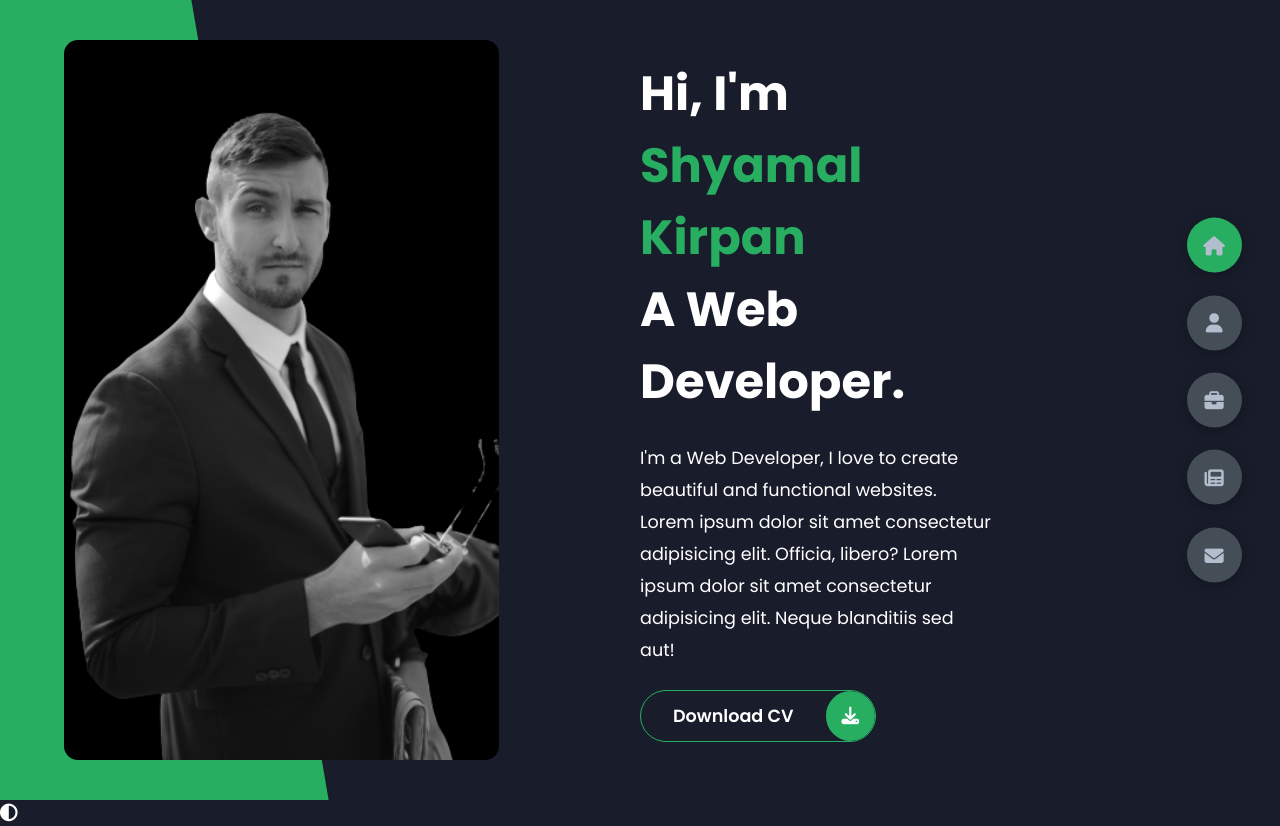
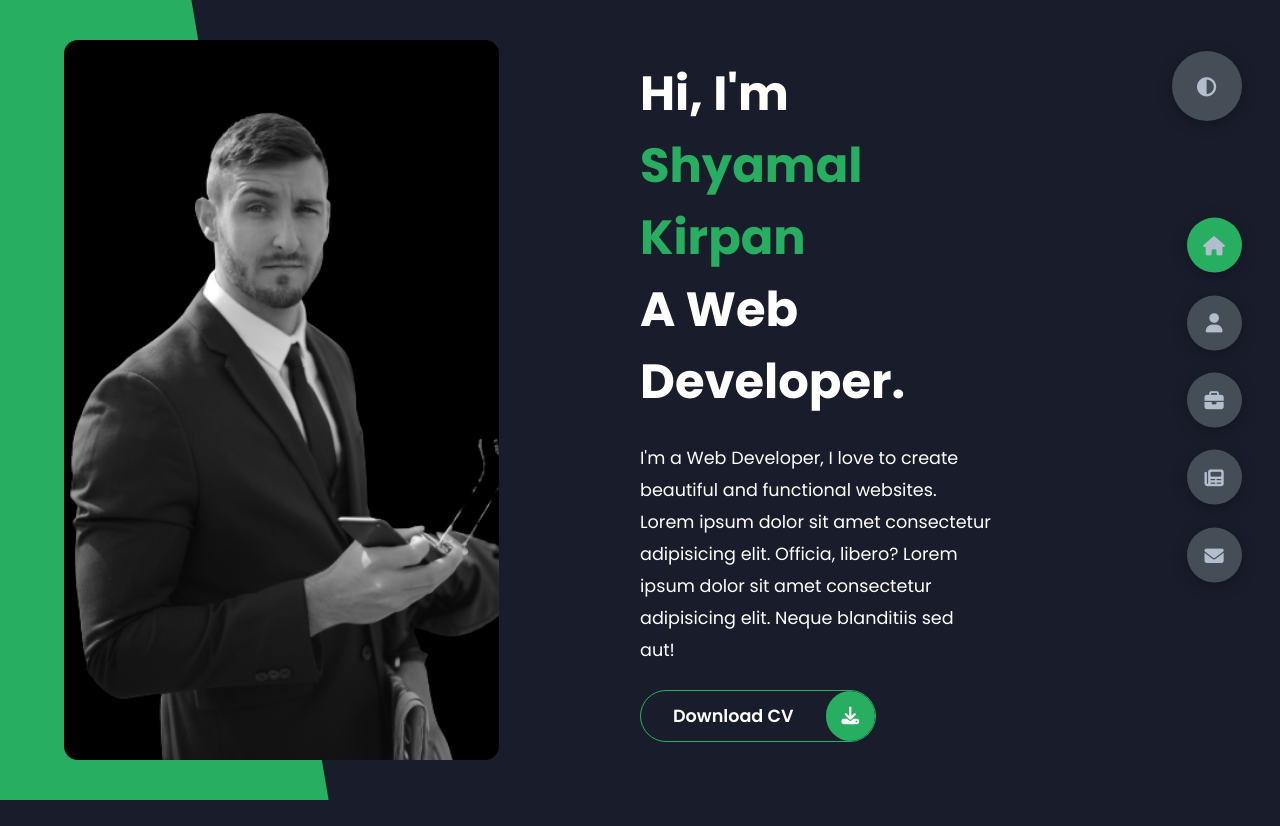
Before and after one commit to shyamalkirpan/Portfolio2, a plain HTML site: page index.html in a window 1280 px wide. After the commit the page ends 800 px from the top, so only its background shows below. Drawn offline with Linux system fonts and the light colour scheme.

Commit message:
feat: :sparkles: dark mode switch

```diff
--- a/styles/styles.scss
+++ b/styles/styles.scss
@@ -126,6 +126,31 @@ section {
       color: var(--color-grey-2);
       pointer-events: none;
     }
+  }
+}
+
+.theme-btn {
+  top: 5%;
+  right: 3%;
+  cursor: pointer;
+  background-color: var(--color-grey-4);
+  width: 70px;
+  height: 70px;
+  border-radius: 50%;
+  position: fixed;
+  display: flex;
+  justify-content: center;
+  align-items: center;
+  margin: 0.7rem 0;
+  box-shadow: 0 3px 15px rgba(0, 0, 0, 0.3);
+  transition: all 0.2s ease-in-out;
+  &:active {
+    transform: translateY(-3px);
+  }
+  i {
+    font-size: 1.2rem;
+    color: var(--color-grey-2);
+    pointer-events: none;
   }
 }
 
```
Also changed, not shown: styles/styles.css, 1 other file.
